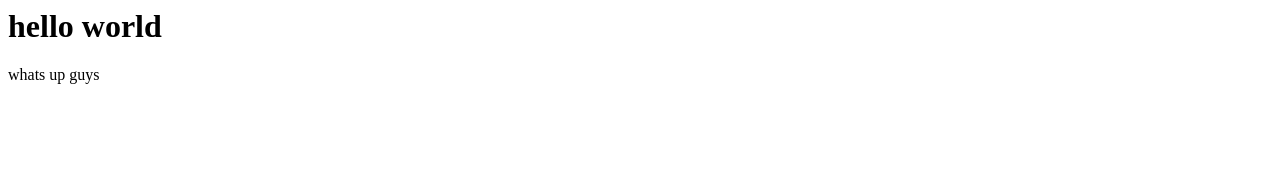
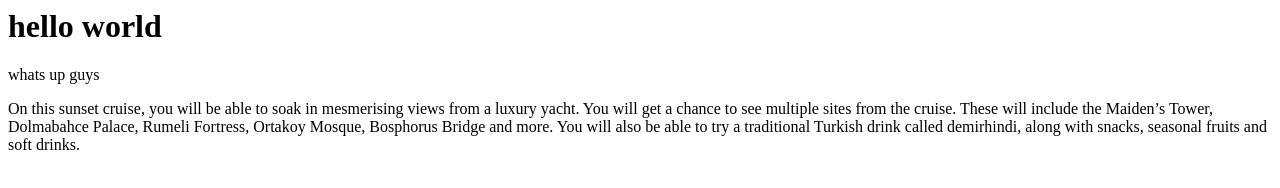
Before and after one commit to Shehar-Bano/localrepo, a plain HTML site: page localrepo/index.html in a window 1280 px wide. Drawn offline with Linux system fonts and the light colour scheme.

Commit message:
modified

```diff
--- a/localrepo/index.html
+++ b/localrepo/index.html
@@ -1,2 +1,3 @@
 <h1>hello world</h1>
 <p>whats up guys</p>
+<p>On this sunset cruise, you will be able to soak in mesmerising views from a luxury yacht. You will get a chance to see multiple sites from the cruise. These will include the Maiden’s Tower, Dolmabahce Palace, Rumeli Fortress, Ortakoy Mosque, Bosphorus Bridge and more. You will also be able to try a traditional Turkish drink called demirhindi, along with snacks, seasonal fruits and soft drinks.</p>
```
